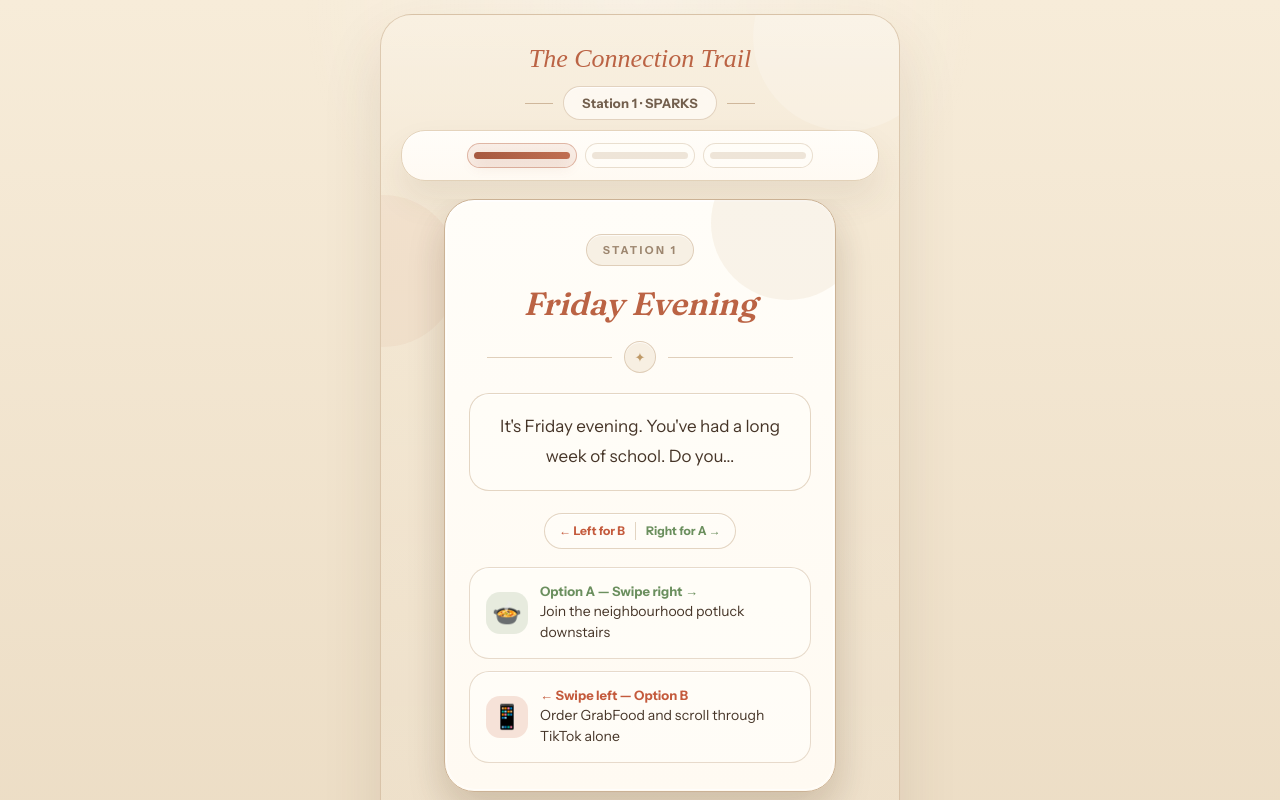
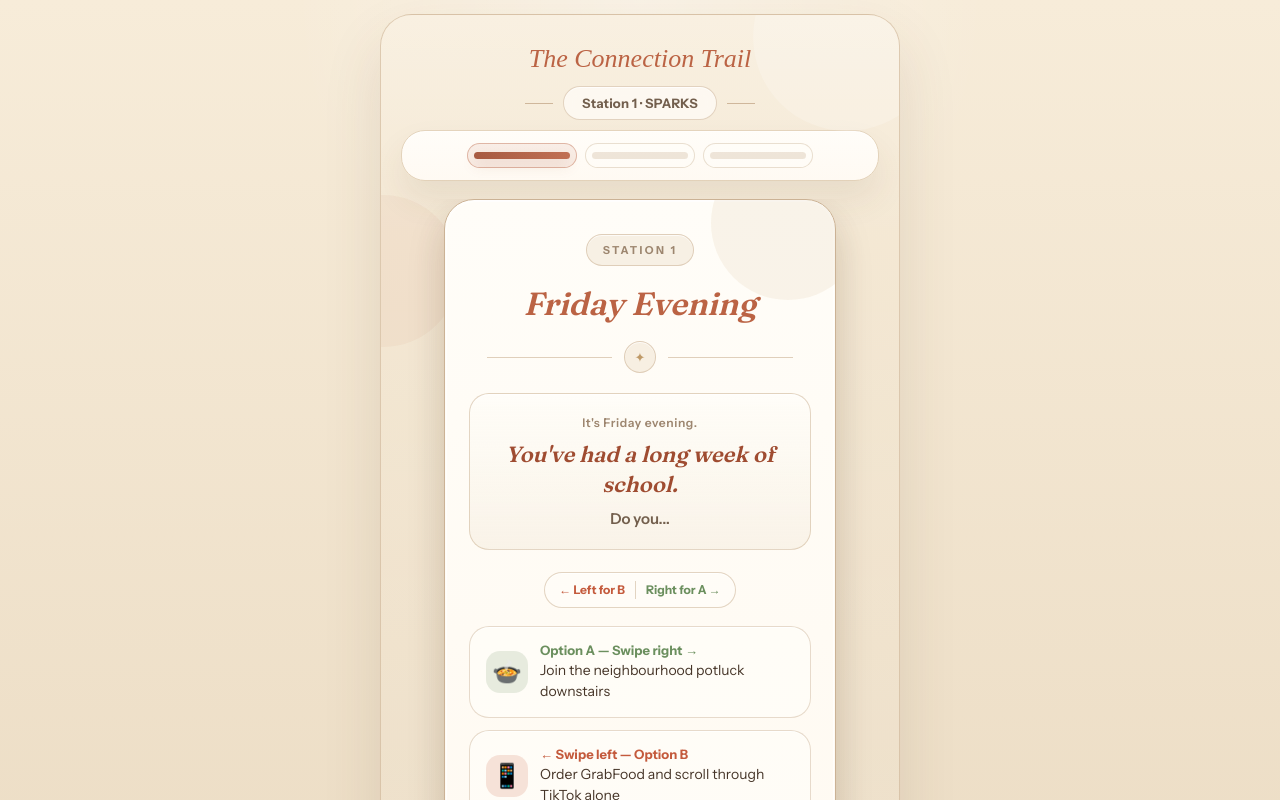
Before and after one commit to breadonhtw/HappinessByDesign, a React (Vite) app: page / in a window 1280 px wide. Shown: the top 800 px of the page. Built offline with nearby package versions, Linux system fonts and the light colour scheme; no server answers; a web font is replaced by a local one.

Commit message:
Refine voting prompt text into an editorial layout

```diff
--- a/src/components/voting/SwipeCard.jsx
+++ b/src/components/voting/SwipeCard.jsx
@@ -7,6 +7,36 @@ import {
   votingTheme,
 } from "./designSystem"
 
+function formatPromptSections(prompt) {
+  const parts = prompt
+    .trim()
+    .split(/(?<=[.!?])\s+/)
+    .map((part) => part.trim())
+    .filter(Boolean)
+
+  if (parts.length >= 3) {
+    return {
+      lead: parts[0],
+      focus: parts[1],
+      prompt: parts.slice(2).join(" "),
+    }
+  }
+
+  if (parts.length === 2) {
+    return {
+      lead: "",
+      focus: parts[0],
+      prompt: parts[1],
+    }
+  }
+
+  return {
+    lead: "",
+    focus: parts[0] || prompt,
+    prompt: "",
+  }
+}
+
 export default function SwipeCard({ scenario, onChoice }) {
   const startX = useRef(0)
   const currentDelta = useRef(0)
@@ -14,6 +44,7 @@ export default function SwipeCard({ scenario, onChoice }) {
   const [isDragging, setIsDragging] = useState(false)
   const [exitDir, setExitDir] = useState(null)
   const threshold = 70
+  const promptSections = formatPromptSections(scenario.prompt)
 
   const getClientX = (e) => (e.touches ? e.touches[0].clientX : e.clientX)
 
@@ -227,23 +258,49 @@ export default function SwipeCard({ scenario, onChoice }) {
           <div
             style={{
               ...panelStyles.inset,
-              padding: "18px 18px",
+              padding: "20px 18px 18px",
               marginBottom: 22,
-              background: alpha(votingTheme.colors.surfaceStrong, 0.58),
+              background: `linear-gradient(180deg, ${alpha(votingTheme.colors.surfaceStrong, 0.92)}, ${alpha(votingTheme.colors.surfaceSoft, 0.68)})`,
             }}
           >
-            <p
+            <div
               style={{
-                fontFamily: votingTheme.fonts.body,
-                fontSize: 17,
-                color: votingTheme.colors.text,
-                lineHeight: 1.75,
+                maxWidth: 272,
+                margin: "0 auto",
+                display: "grid",
+                gap: 8,
                 textAlign: "center",
-                margin: 0,
               }}
             >
-              {scenario.prompt}
-            </p>
+              {promptSections.lead ? (
+                <p
+                  style={{
+                    ...textStyles.promptLead,
+                    margin: 0,
+                  }}
+                >
+                  {promptSections.lead}
+                </p>
+              ) : null}
+              <p
+                style={{
+                  ...textStyles.promptFocus,
+                  margin: 0,
+                }}
+              >
+                {promptSections.focus}
+              </p>
+              {promptSections.prompt ? (
+                <p
+                  style={{
+                    ...textStyles.promptQuestion,
+                    margin: 0,
+                  }}
+                >
+                  {promptSections.prompt}
+                </p>
+              ) : null}
+            </div>
           </div>
 
           <div
--- a/src/components/voting/designSystem.js
+++ b/src/components/voting/designSystem.js
@@ -116,6 +116,28 @@ export const textStyles = {
     color: votingTheme.colors.textMuted,
     lineHeight: 1.7,
   },
+  promptLead: {
+    fontFamily: votingTheme.fonts.body,
+    fontSize: 12,
+    fontWeight: 600,
+    letterSpacing: 0.6,
+    lineHeight: 1.5,
+    color: votingTheme.colors.textSoft,
+  },
+  promptFocus: {
+    fontFamily: votingTheme.fonts.display,
+    fontSize: 22,
+    fontStyle: "italic",
+    lineHeight: 1.35,
+    color: votingTheme.colors.clayDark,
+  },
+  promptQuestion: {
+    fontFamily: votingTheme.fonts.body,
+    fontSize: 15,
+    fontWeight: 600,
+    lineHeight: 1.55,
+    color: votingTheme.colors.textMuted,
+  },
   label: {
     fontFamily: votingTheme.fonts.body,
     fontWeight: 700,
```
